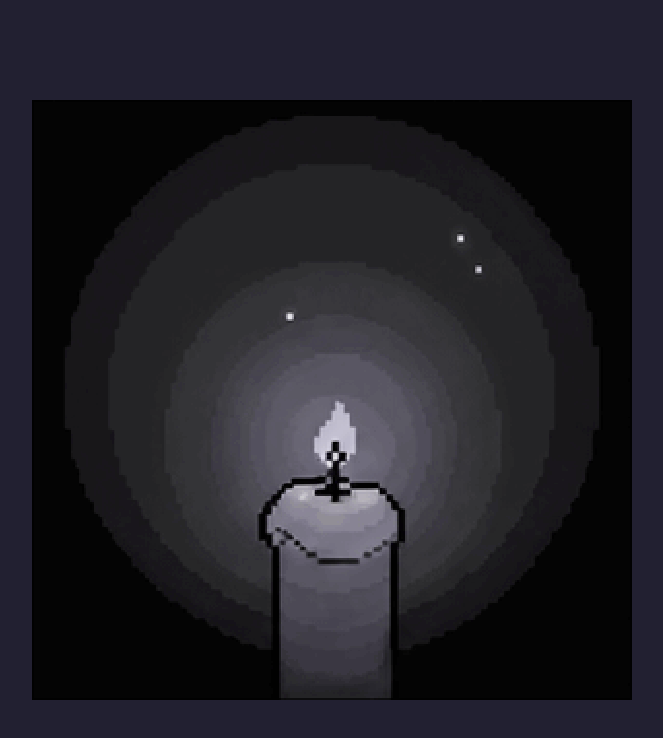
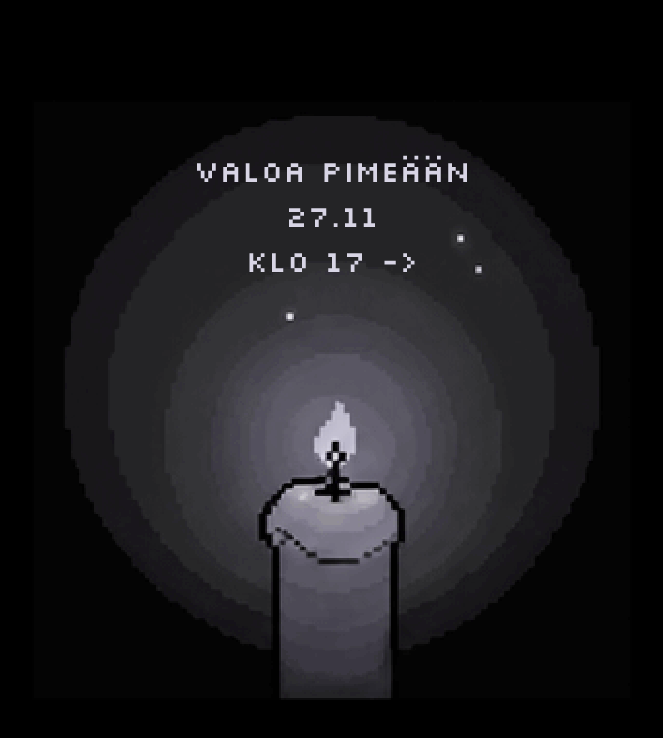
Before and after one commit to inkaonkala/valoaPimeaan, a plain HTML site: page index.html in a window 1280 px wide. Shown: the whole page, without its empty margins (308-971 px from the left). Drawn offline with Linux system fonts and the light colour scheme.

Commit message:
Update index.html

```diff
--- a/index.html
+++ b/index.html
@@ -5,24 +5,76 @@
     <meta charset="UTF-8">
     <meta name="viewport" content="width=device-width, initial-scale=1.0">
     <title>Valoa pimeään</title>
+
+    <link href="https://fonts.googleapis.com/css2?family=Silkscreen&display=swap" rel="stylesheet">
+
     <style>
         body {
             margin: 0;
-            background: #222031;
+            background: black;
             display: flex;
             justify-content: center;
             align-items: center;
             min-height: 100dvh;
+            cursor: pointer;
+            user-select: none;
+        }
+
+        .container {
+            position: relative;
+            width: 100%;
+            max-width: 600px;
         }
 
         img {
+            display: block;
             width: 100%;
-            max-width: 600px;
             image-rendering: pixelated;
+        }
+
+        #message {
+            position: absolute;
+            top: 8%;
+            left: 0;
+            width: 100%;
+            text-align: center;
+            color: #d8d5e5;
+            font-family: 'Silkscreen', monospace;
+            font-size: clamp(16px, 5vw, 30px);
+            line-height: 1.5;
+            transition: opacity 0.6s ease;
         }
     </style>
 </head>
+
 <body>
-    <img src="merged.gif" alt="Valoa pimeään">
+
+    <div class="container">
+        <img src="merged.gif" alt="Candle">
+
+        <div id="message">
+            Valoa pimeään<br>
+            27.11<br>
+            klo 17 -&gt;
+        </div>
+    </div>
+
+    <script>
+        const message = document.getElementById("message");
+        let changed = false;
+
+        document.body.addEventListener("click", () => {
+            if (changed) return;
+
+            changed = true;
+            message.style.opacity = 0;
+
+            setTimeout(() => {
+                message.textContent = "tuo valosi";
+                message.style.opacity = 1;
+            }, 600);
+        });
+    </script>
+
 </body>
 </html>
```
